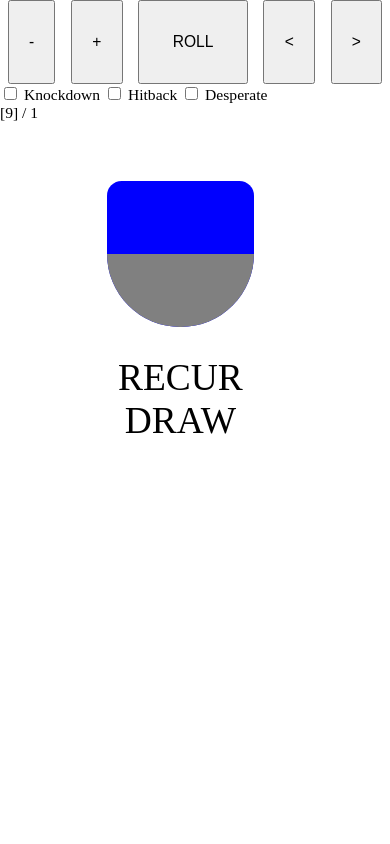
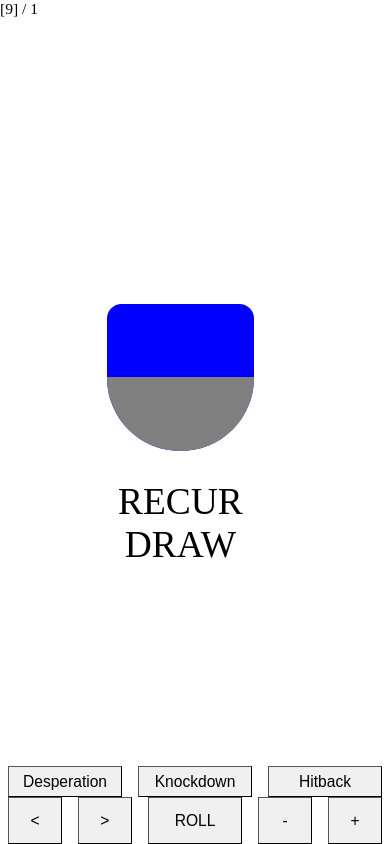
Before and after one commit to pkt-zer0/y2-assist, a website with bundled scripts: page index.html in a window 390 px wide. Built offline with nearby package versions, Linux system fonts and the light colour scheme.

Commit message:
Toggle buttons

```diff
--- a/index.html
+++ b/index.html
@@ -8,6 +8,7 @@
     <style>
         html {
             font-size: 4vw;
+            user-select: none;
         }
         html, body {
             padding: 0;
@@ -16,26 +17,39 @@
             overflow: hidden;
         }
         #main {
+            display: flex;
+            flex-direction: column;
             height: 100%;
         }
         * {
             box-sizing: border-box;
             touch-action: manipulation;
         }
-        .controls {
+        .controls, .toggles {
             display: flex;
             width: 100%;
-            height: 10%;
-            min-height: 2rem;
+            height: 3rem;
             justify-content: space-between;
         }
+        .toggles {
+            height: 2rem;
+        }
         button {
+            background: #f0f0f0;
+            color: black;
+
             font-size: 1rem;
+            flex-basis: 0;
             flex-grow: 1;
             margin: 0 0.5rem;
+            border-width: 0.0625rem;
         }
         button.large {
             flex-grow: 2;
+        }
+        button.on {
+            background: #333;
+            color: white;
         }
         .move {
             position: relative;
--- a/main.ts
+++ b/main.ts
@@ -64,6 +64,9 @@ function typeClass(type: MoveType) {
             return 'projectile';
         default: return '';
     }
+}
+function toggleClass(enabled: boolean) {
+    return enabled ? 'on' : 'off';
 }
 
 function heightStyle(height: StrikeHeight) {
@@ -154,31 +157,22 @@ function renderContent() {
     const choiceText = hitback ? '*' : choiceIndex + 1;
 
     return `
+        <div class="header"> [${handSize}] / ${choiceText} ${modeStr}</div>
+        <div class="move"> ${renderMove(choice)} </div>
+        <div class="toggles">
+            <button data-action="desperate" class="${toggleClass(desperate)}"> Desperation </button>
+            <button data-action="knockdown" class="${toggleClass(isKnockdown)}"> Knockdown </button>
+            <button data-action="hitback" class="${toggleClass(hitback)}"> Hitback </button>
+        </div>
         <div class="controls">
-            <button data-action="down"> - </button>
-            <button data-action="up"> + </button>
+            <button data-action="left"> &lt; </button>
+            <button data-action="right"> &gt; </button>
 
             <button class="large" data-action="roll"> ROLL </button>
 
-            <button data-action="left"> &lt; </button>
-            <button data-action="right"> &gt; </button>
+            <button data-action="down"> - </button>
+            <button data-action="up"> + </button>
         </div>
-        <div class="toggles">
-            <label>
-                <input type="checkbox" name="knockdown" ${when(isKnockdown, 'checked')} />
-                Knockdown
-            </label>
-            <label>
-                <input type="checkbox" name="hitback" ${when(hitback, 'checked')} />
-                Hitback
-            </label>
-            <label>
-                <input type="checkbox" name="desperate" ${when(desperate, 'checked')} />
-                Desperate
-            </label>
-        </div>
-        <div class="header"> [${handSize}] / ${choiceText} ${modeStr}</div>
-        <div class="move"> ${renderMove(choice)} </div>
     `;
 }
 
@@ -212,6 +206,10 @@ function main() {
         right: choiceRight,
         up   : handsizeUp,
         down : handsizeDown,
+        // Toggles
+        knockdown : toggleKnockdown,
+        hitback   : toggleHitback,
+        desperate : toggleDesperate,
     };
     html.addEventListener('click', e => {
         const target = e.target;
@@ -224,20 +222,6 @@ function main() {
         }
     });
 
-    html.addEventListener('change', e => {
-        const target = e.target;
-        if (target instanceof HTMLInputElement) {
-            if (target.name === 'knockdown') {
-                toggleKnockdown();
-            } else if (target.name === 'hitback') {
-                toggleHitback();
-            } else if (target.name === 'desperate') {
-                toggleDesperate();
-            }
-        }
-        render();
-    });
-
     function render() {
         container.innerHTML = renderContent();
     }
```
Also changed, not shown: docs/index.html (+39 -42 lines).
